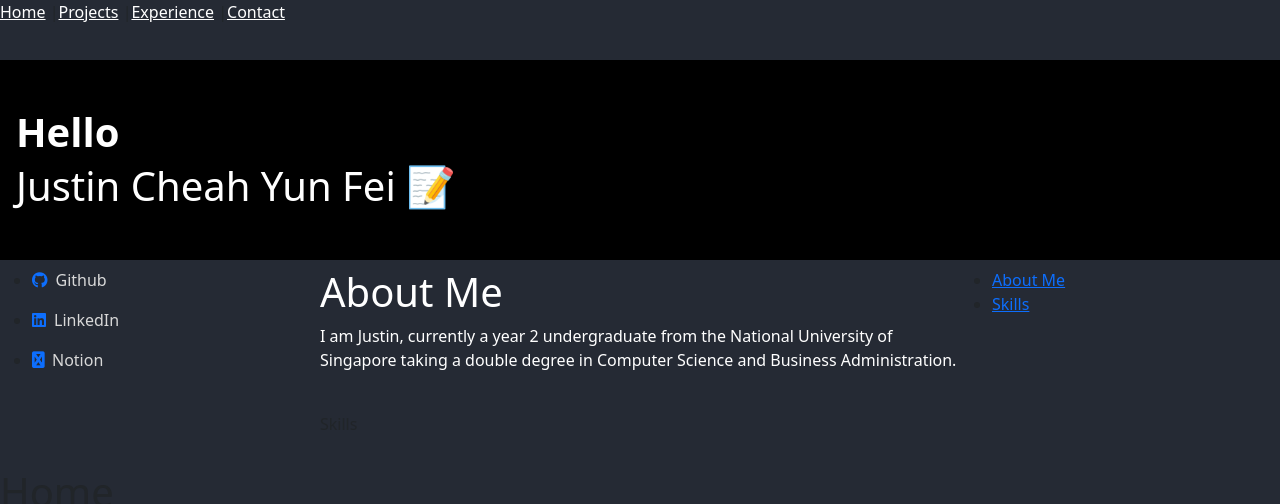
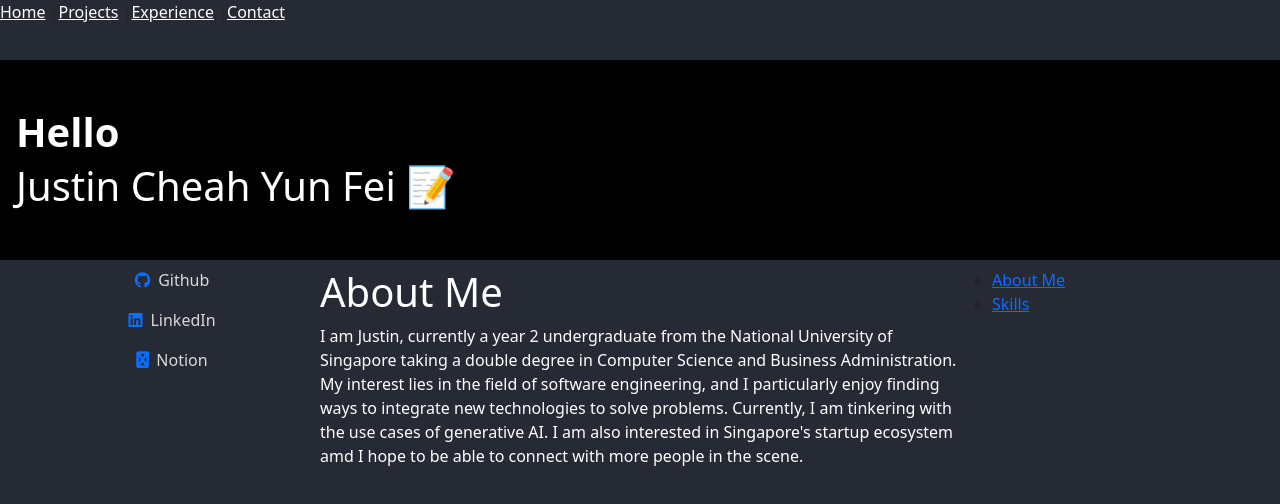
Before and after one commit to JCSnap/JCSnap.github.io, a React (Create React App) app: page / in a window 1280 px wide. Shown: the top 504 px of the page. Built offline with nearby package versions, Linux system fonts and the light colour scheme.

Commit message:
minor edit

```diff
--- a/src/components/HomePageContent.js
+++ b/src/components/HomePageContent.js
@@ -8,7 +8,12 @@ function HomePageContent() {
         <p>
           I am Justin, currently a year 2 undergraduate from the National
           University of Singapore taking a double degree in Computer Science and
-          Business Administration.
+          Business Administration. My interest lies in the field of software
+          engineering, and I particularly enjoy finding ways to integrate new
+          technologies to solve problems. Currently, I am tinkering with the use
+          cases of generative AI. I am also interested in Singapore's startup
+          ecosystem amd I hope to be able to connect with more people in the
+          scene.
         </p>
       </section>
       <br />
--- a/src/components/Sidebar.js
+++ b/src/components/Sidebar.js
@@ -25,7 +25,7 @@ const Sidebar = () => {
         return (
           <div id="socialContainer">
             <ul>
-              <li>
+              <li className="d-flex justify-content-center">
                 <a href={social.url} className="no-underline">
                   <i className={`fab ${social.icon}`}></i>
                   <span className="text-grey-300 px-2">{social.name}</span>
```
